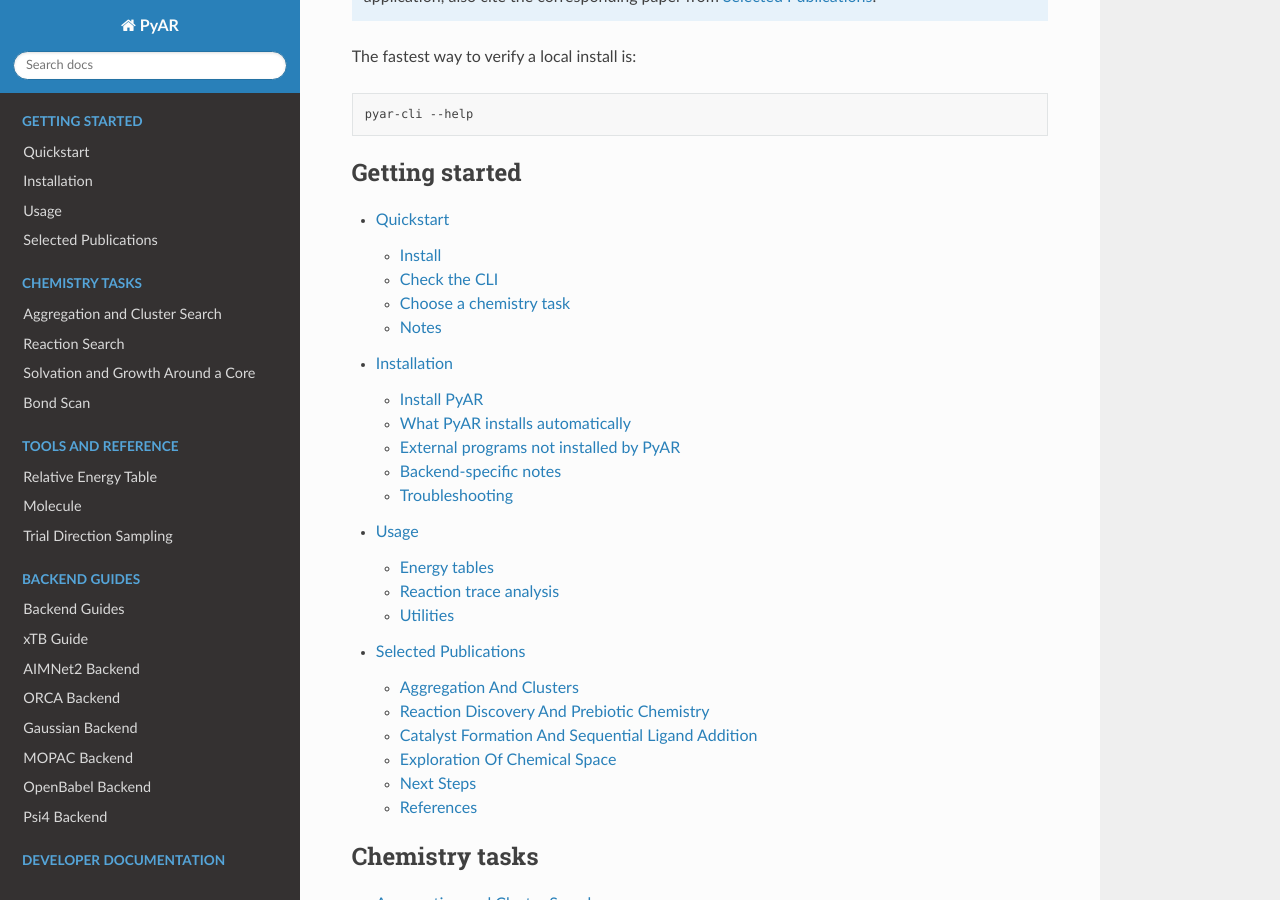
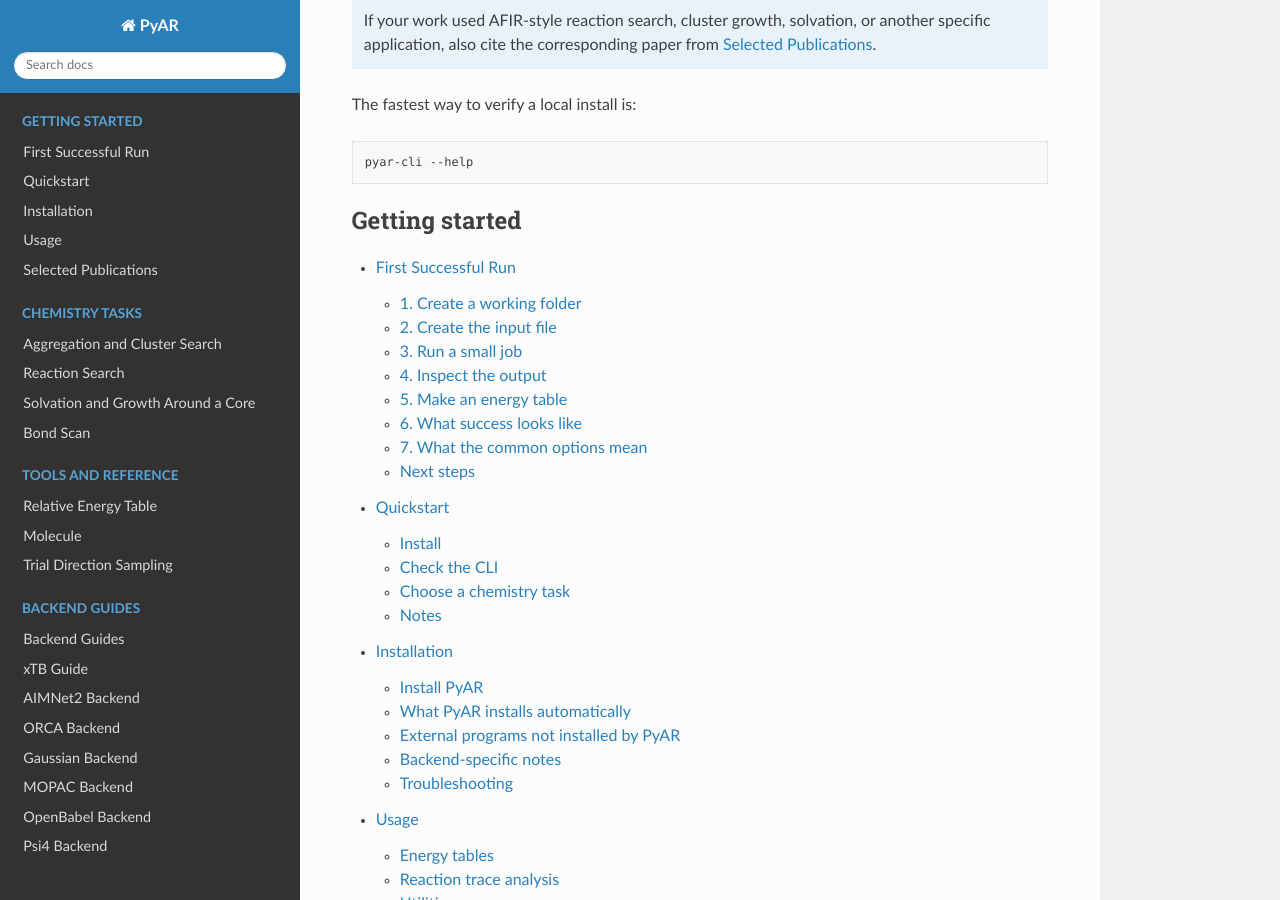
Before and after one commit to anooplab/pyar, a Sphinx documentation site: the page built from docs/index.rst, in a window 1280 px wide and 900 px high, scrolled down 2696 px. Built offline with Sphinx 7.4.7 and the Read the Docs theme 3.1.0, drawn with Linux system fonts in a browser that asks for light colours; some of the changed text lies outside the part shown.

Commit message:
Add first-run guide to documentation navigation

```diff
--- a/docs/index.rst
+++ b/docs/index.rst
@@ -16,6 +16,7 @@
 
 For most chemistry users, start with the task that matches your problem:
 
+* :doc:`first_run` for a complete first calculation
 * :doc:`aggregation` for clusters, aggregates, and noncovalent complexes
 * :doc:`reaction` for AFIR-style product and close-contact searches
 * :doc:`solvation` for microsolvation, ligand addition, and growth around a core
@@ -75,6 +76,7 @@
 Start here
 ----------
 
+* :doc:`first_run`
 * :doc:`quickstart`
 * :doc:`aggregation`
 * :doc:`reaction`
@@ -145,6 +147,7 @@
    :maxdepth: 2
    :caption: Getting started
 
+   first_run
    quickstart
    installation
    usage
```
